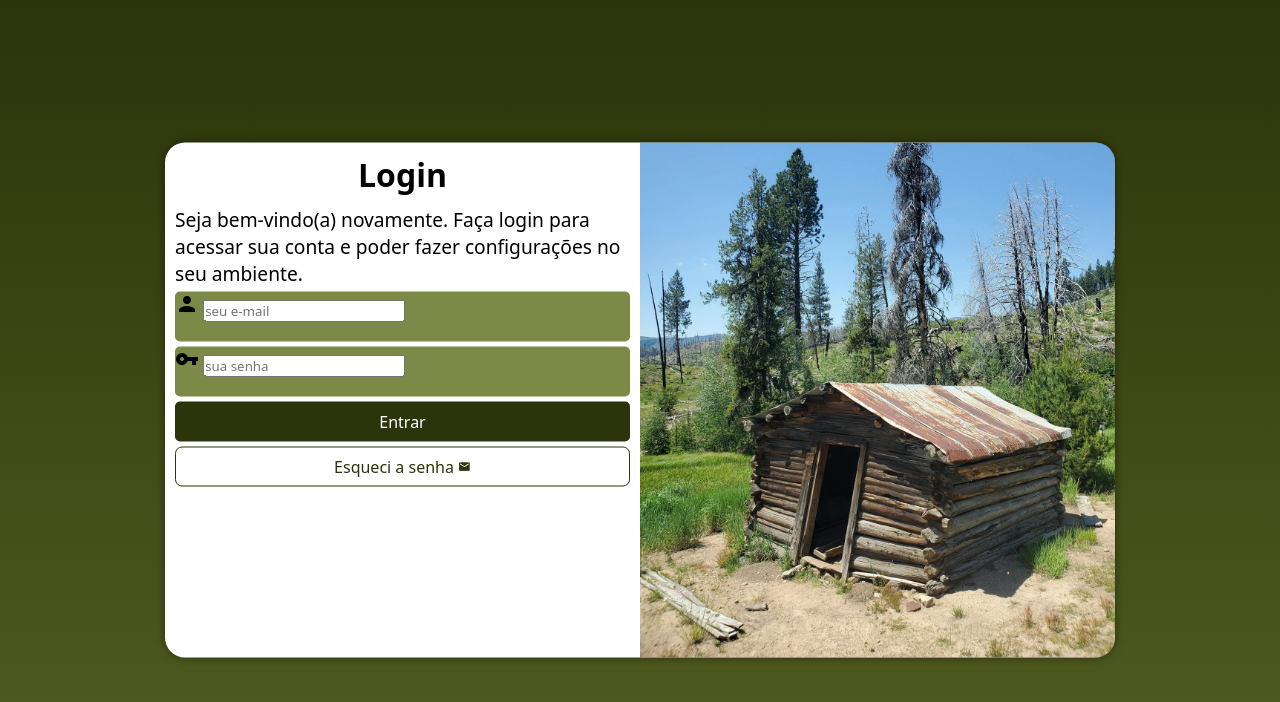
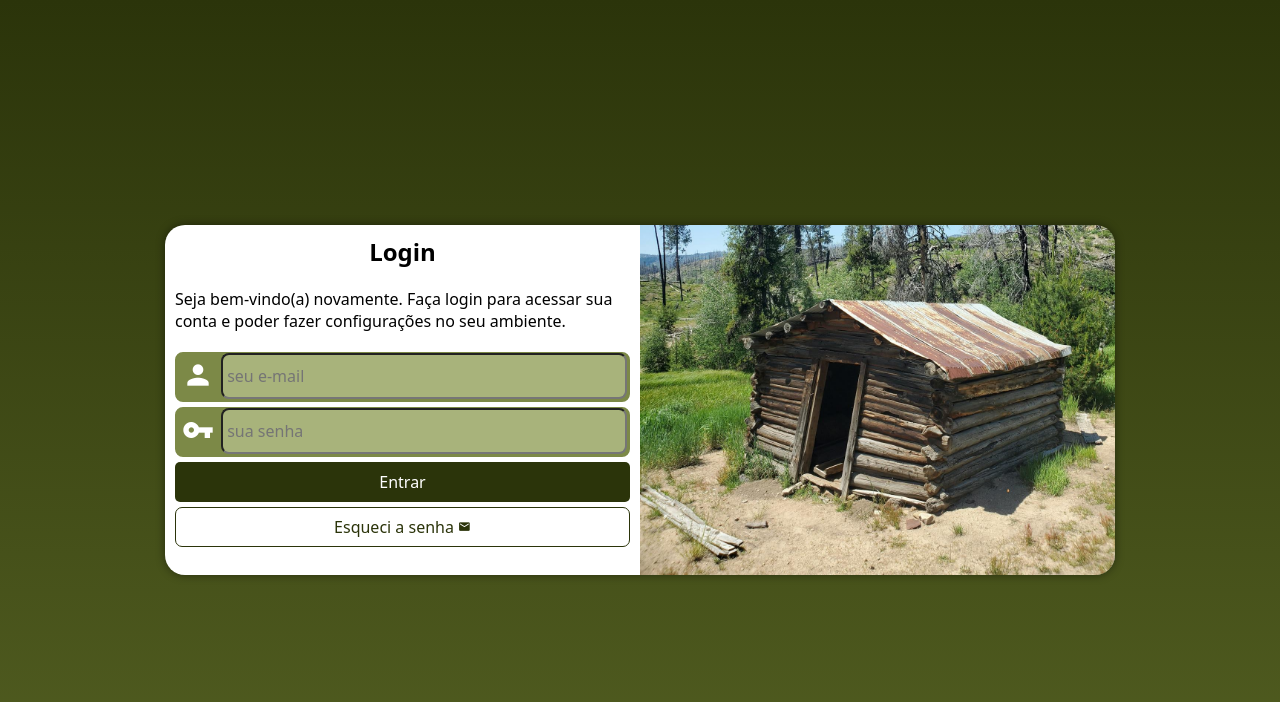
Before and after one commit to wagnerpx/projeto-login, a plain HTML site: page index.html in a window 1280 px wide. Drawn offline with Linux system fonts and the light colour scheme.

Commit message:
Concluindo estilização do login

```diff
--- a/estilos/media-query.css
+++ b/estilos/media-query.css
@@ -8,6 +8,7 @@
 
     section#login {
         width: 80vw;
+        height: 340px;
     }
 
     section#login div#imagem {
@@ -20,6 +21,11 @@
         float: right;
         width: 60%;
     }
+
+    div#formulario p {
+        font-size: .9em;
+        margin: 20px 0px;
+    }
 }
 
 @media screen and (min-width: 992px) {
@@ -29,6 +35,7 @@
 
     section#login {
         width: 950px;
+        height: 350px;
     }
 
     section#login div#imagem {
@@ -43,10 +50,11 @@
     }
 
     div#formulario h1 {
-        font-size: 2em;
+        font-size: 1.5em;
     }
 
     div#formulario p {
-        font-size: 1.2em;
+        font-size: 1em;
+        margin: 20px 0px;
     }
 }
--- a/estilos/style.css
+++ b/estilos/style.css
@@ -29,13 +29,15 @@ section#login {
     position: absolute;
     top: 50%;
     left: 50%;
-    transform: translate(-50%, -50%);
     overflow: hidden;
+
     background-color: #fff;
     width: 280px;
     height: 515px;
     border-radius: 20px;
     box-shadow: 0px 0px 10px rgba(0, 0, 0, 0.450);
+
+    transform: translate(-50%, -50%);
     transition: width .3s, height .3s;
     transition-timing-function: ease;
 }
@@ -64,15 +66,37 @@ div#formulario p {
 
 form div.campo {
     background-color: #7C8947;
+    border: 2px solid #7C8947;
     display: block;
     width: 100%;
     height: 50px;
-    border-radius: 5px;
+    border-radius: 8px;
     margin: 5px 0px;
 }
 
 div.campo label {
     display: none;
+}
+
+div.campo span {
+    color: #fff;
+    font-size: 2em;
+    width: 40px;
+    padding: 5px;
+}
+
+div.campo input {
+    background-color: #A8B37B;
+    font-size: 1em;
+    width: calc(100% - 45px);
+    height: 100%;
+    border-radius: 8px;
+    padding: 4px;
+    transform: translateY(-9px);
+}
+
+div.campo input:focus-within {
+    background-color: #fff;
 }
 
 form input[type=submit] {
```
